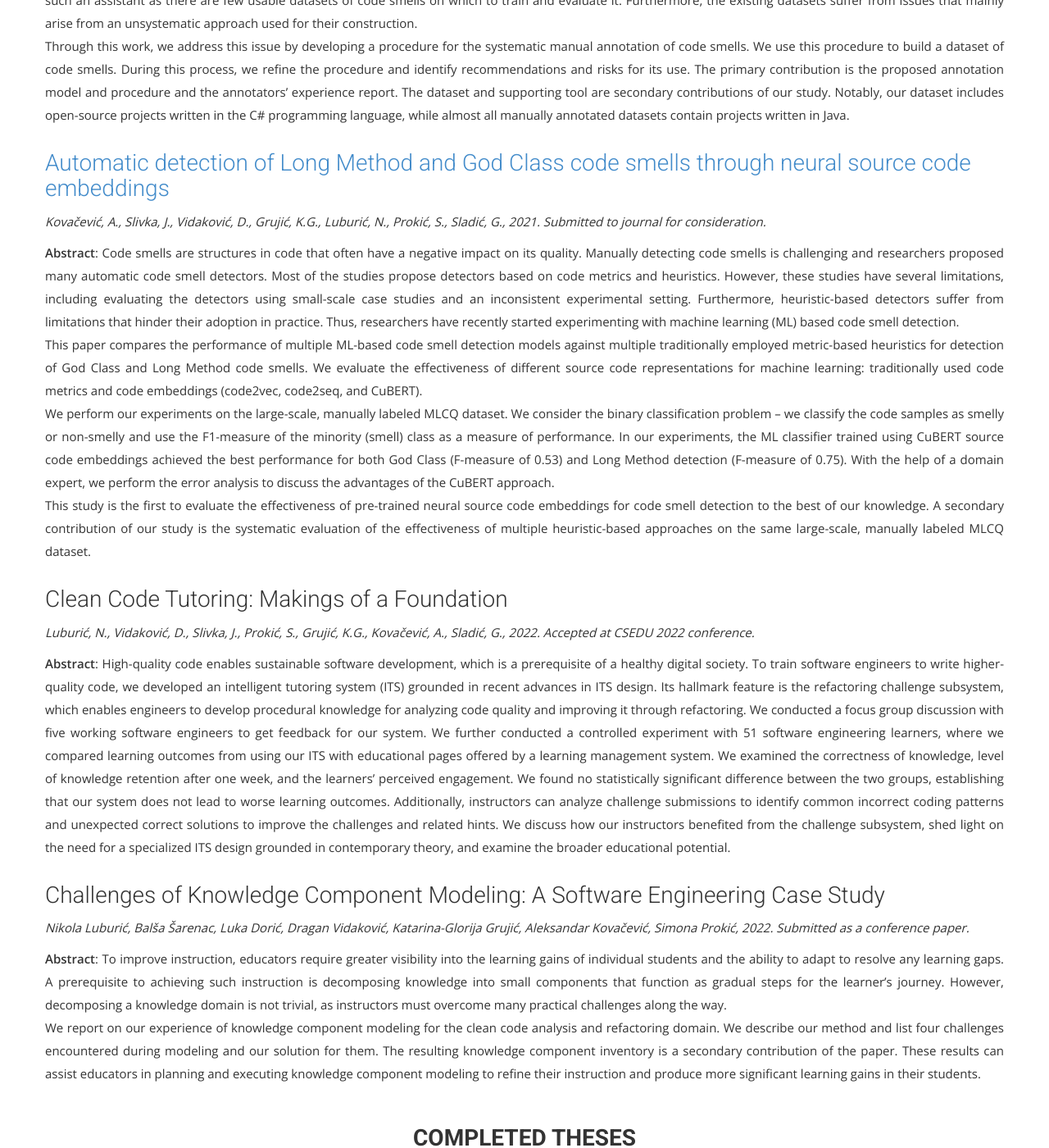
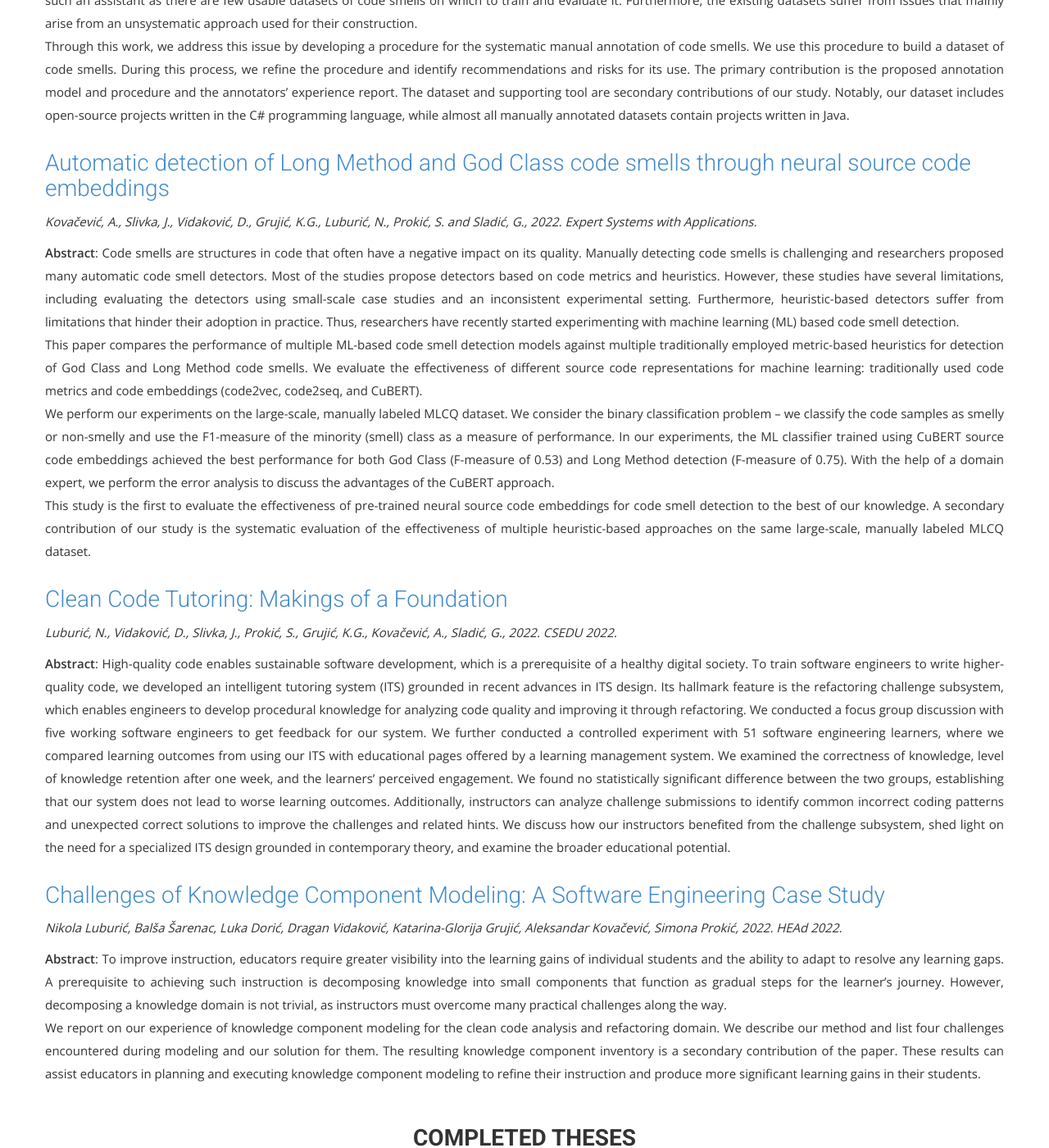
Before and after one commit to Clean-CaDET/clean-cadet.github.io, a Jekyll site: the page built from project.html, in a window 1280 px wide and 1400 px high, scrolled down 2200 px. Shown: the whole window at 82% size. Built offline with Jekyll 4.4.1, drawn with Linux system fonts in a browser that asks for light colours; nearby versions of some CDN libraries; some web fonts are replaced.

Commit message:
Update project.html

```diff
--- a/project.html
+++ b/project.html
@@ -98,10 +98,10 @@ permalink: /results/
         </div>
         <div class="row">
           <h3>
-            <a href="https://www.techrxiv.org/articles/preprint/Automatic_detection_of_Long_Method_and_God_Class_code_smells_through_neural_source_code_embeddings/17206010" target="_blank">Automatic detection of Long Method and God Class code smells through neural source code embeddings</a>
+            <a href="https://www.sciencedirect.com/science/article/pii/S0957417422009186" target="_blank">Automatic detection of Long Method and God Class code smells through neural source code embeddings</a>
           </h3>
           <p>
-            <i>Kovačević, A., Slivka, J., Vidaković, D., Grujić, K.G., Luburić, N., Prokić, S., Sladić, G., 2021. Submitted to journal for consideration.</i>
+            <i>Kovačević, A., Slivka, J., Vidaković, D., Grujić, K.G., Luburić, N., Prokić, S. and Sladić, G., 2022. Expert Systems with Applications.</i>
           </p>
           <p>
             <b>Abstract</b>: Code smells are structures in code that often have a negative impact on its quality. Manually detecting code smells is challenging and researchers proposed many automatic code smell detectors. Most of the studies propose detectors based on code metrics and heuristics. However, these studies have several limitations, including evaluating the detectors using small-scale case studies and an inconsistent experimental setting. Furthermore, heuristic-based detectors suffer from limitations that hinder their adoption in practice. Thus, researchers have recently started experimenting with machine learning (ML) based code smell detection.
@@ -112,10 +112,10 @@ permalink: /results/
         </div>
         <div class="row">
           <h3>
-            Clean Code Tutoring: Makings of a Foundation
+            <a href="https://www.scitepress.org/PublicationsDetail.aspx?ID=JjoeBaTPmwc=&t=1" target="_blank">Clean Code Tutoring: Makings of a Foundation</a>
           </h3>
           <p>
-            <i>Luburić, N., Vidaković, D., Slivka, J., Prokić, S., Grujić, K.G., Kovačević, A., Sladić, G., 2022. Accepted at CSEDU 2022 conference.</i>
+            <i>Luburić, N., Vidaković, D., Slivka, J., Prokić, S., Grujić, K.G., Kovačević, A., Sladić, G., 2022. CSEDU 2022.</i>
           </p>
           <p>
             <b>Abstract</b>: High-quality code enables sustainable software development, which is a prerequisite of a healthy digital society. To train software engineers to write higher-quality code, we developed an intelligent tutoring system (ITS) grounded in recent advances in ITS design. Its hallmark feature is the refactoring challenge subsystem, which enables engineers to develop procedural knowledge for analyzing code quality and improving it through refactoring. We conducted a focus group discussion with five working software engineers to get feedback for our system. We further conducted a controlled experiment with 51 software engineering learners, where we compared learning outcomes from using our ITS with educational pages offered by a learning management system. We examined the correctness of knowledge, level of knowledge retention after one week, and the learners’ perceived engagement. We found no statistically significant difference between the two groups, establishing that our system does not lead to worse learning outcomes. Additionally, instructors can analyze challenge submissions to identify common incorrect coding patterns and unexpected correct solutions to improve the challenges and related hints. We discuss how our instructors benefited from the challenge subsystem, shed light on the need for a specialized ITS design grounded in contemporary theory, and examine the broader educational potential.
@@ -123,10 +123,10 @@ permalink: /results/
         </div>
         <div class="row">
           <h3>
-            Challenges of Knowledge Component Modeling: A Software Engineering Case Study
+            <a href="http://ocs.editorial.upv.es/index.php/HEAD/HEAd22/paper/viewFile/15652/6840" target="_blank">Challenges of Knowledge Component Modeling: A Software Engineering Case Study</a>
           </h3>
           <p>
-            <i>	Nikola Luburić, Balša Šarenac, Luka Dorić, Dragan Vidaković, Katarina-Glorija Grujić, Aleksandar Kovačević, Simona Prokić, 2022. Submitted as a conference paper.</i>
+            <i>	Nikola Luburić, Balša Šarenac, Luka Dorić, Dragan Vidaković, Katarina-Glorija Grujić, Aleksandar Kovačević, Simona Prokić, 2022. HEAd 2022.</i>
           </p>
           <p>
             <b>Abstract</b>: To improve instruction, educators require greater visibility into the learning gains of individual students and the ability to adapt to resolve any learning gaps. A prerequisite to achieving such instruction is decomposing knowledge into small components that function as gradual steps for the learner’s journey. However, decomposing a knowledge domain is not trivial, as instructors must overcome many practical challenges along the way.
```
